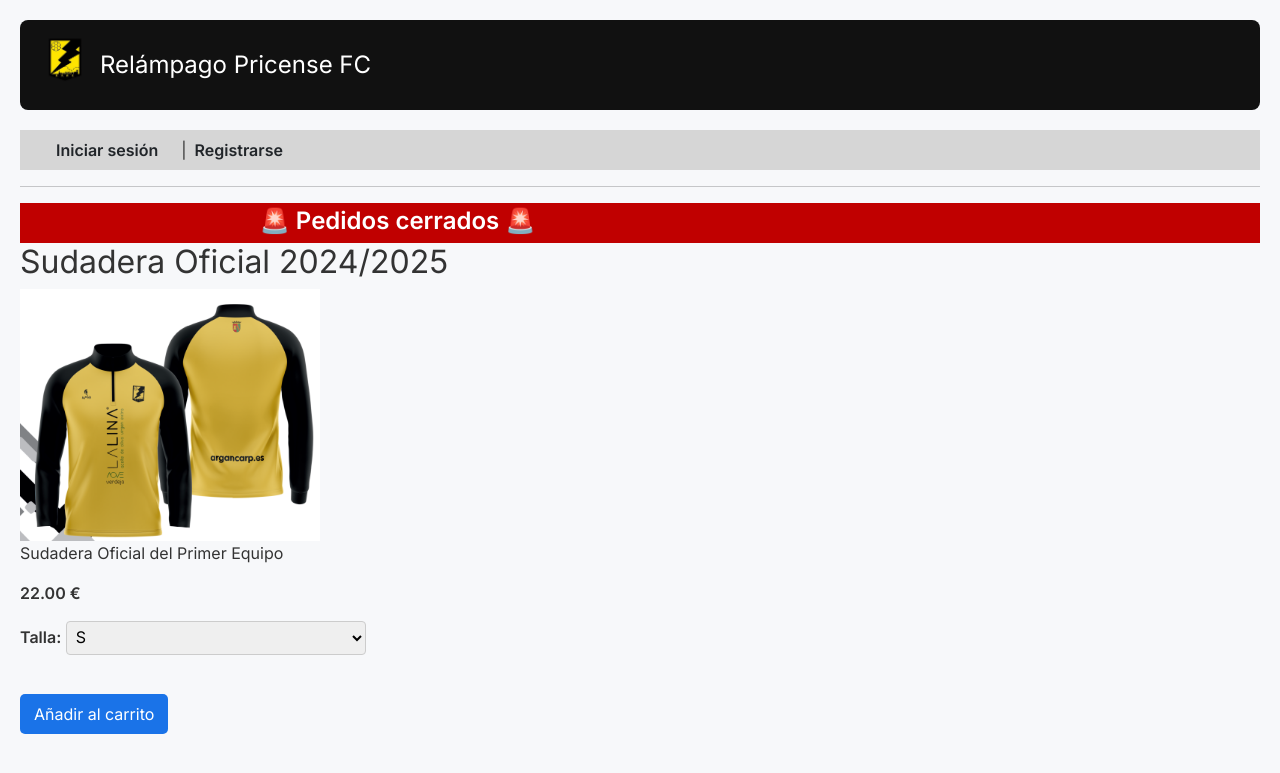
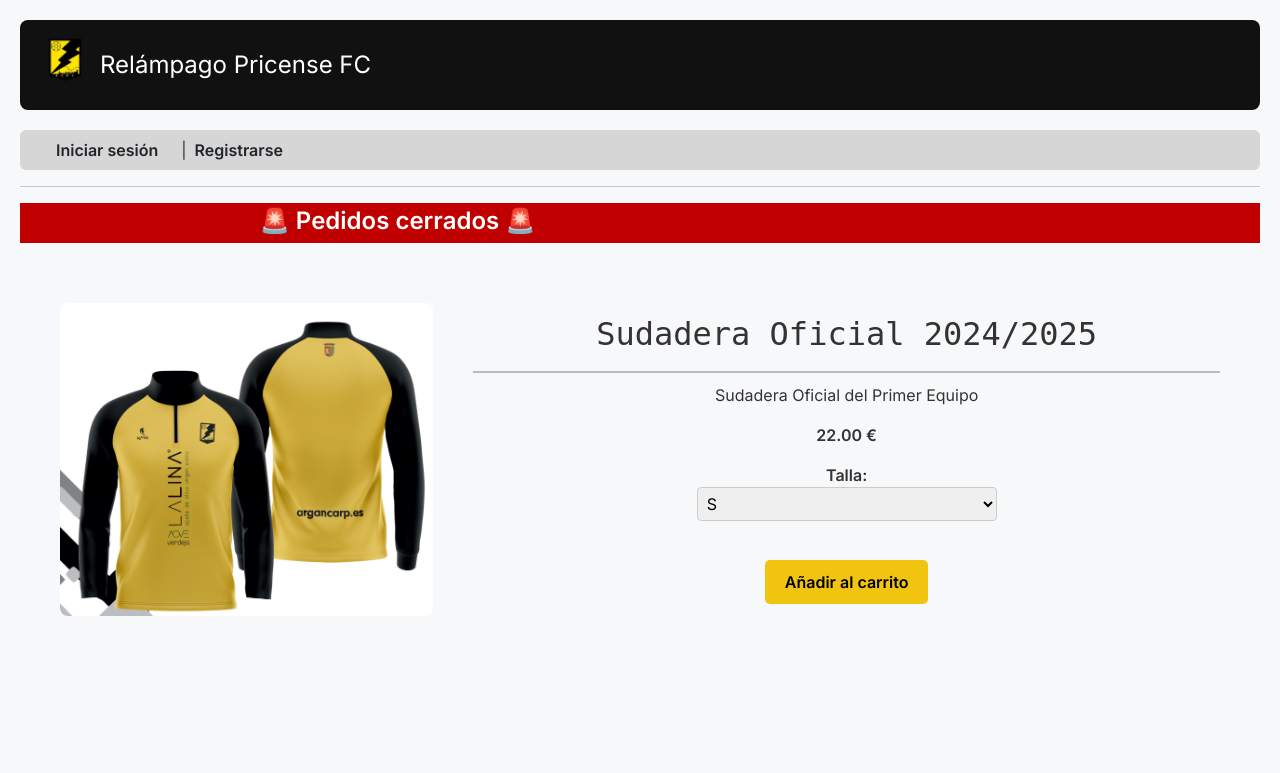
Before and after one commit to Alvarciu/WEB-Relampago-Pricense-, a Django app: page /producto/1/ in a window 1280 px wide. Shown: the top 773 px of the page. Run offline with Django 5.2, Linux system fonts and the light colour scheme; data comes from the database, SQL or seed files in the repository; both versions use the stored data as it was after the commit; some libraries are stand-ins or nearby versions.

Commit message:
vista producto

```diff
--- a/relampagoweb/templates/base.html
+++ b/relampagoweb/templates/base.html
@@ -48,7 +48,7 @@
   </header>
 
 
-  <nav class="navbar px-4 py-2 mb-0" style="background-color: #d6d6d6;">
+  <nav class="navbar px-4 py-2 mb-0" style="background-color: #d6d6d6; border-radius: 6px;">
     <div class="container-fluid d-flex justify-content-between align-items-center flex-wrap">
       {% if user.is_authenticated %}
         <div class="d-flex flex-wrap align-items-center gap-2">
--- a/relampagoweb/templates/detalle_producto.html
+++ b/relampagoweb/templates/detalle_producto.html
@@ -1,12 +1,30 @@
 {% extends "base.html" %}
 
 {% block content %}
-<h2>{{ producto.nombre }}</h2>
-<img src="{{ producto.imagen.url }}" width="300">
+<div style="display: flex; justify-content: center; padding-top: 40px;">
+  <!-- Contenedor centrado horizontalmente -->
+  <div style="display: flex; gap: 40px; max-width: 1200px; width: 100%; padding: 20px;">
+
+    <!-- Imagen a la izquierda -->
+    <div style="flex: 1; display: flex; justify-content: center; align-items: center;">
+      <img src="{{ producto.imagen.url }}" width="100%" style="max-width: 400px; height: auto; border-radius: 8px;">
+    </div>
+
+    <!-- Contenido a la derecha centrado en su zona -->
+    <div style="
+      flex: 2;
+      display: flex;
+      flex-direction: column;
+      justify-content: center;
+      align-items: center;
+      text-align: center;
+    ">
+      <h2 style="font-family: monospace">{{ producto.nombre }}</h2>
+      <hr style="width: 100%; border: 1px solid #000000; margin: 10px 0;">
       <p>{{ producto.descripcion }}</p>
       <p><strong>{{ producto.precio }} €</strong></p>
 
-<form id="form-anadir-carrito" method="post" action="{% url 'añadir_al_carrito' producto.id %}" data-tipo="{{ producto.tipo }}">
+      <form id="form-anadir-carrito" method="post" action="{% url 'añadir_al_carrito' producto.id %}" data-tipo="{{ producto.tipo }}" style="width: 100%; max-width: 300px;">
         {% csrf_token %}
         <label>Talla:</label>
         <select name="talla" required>
@@ -23,10 +41,16 @@
           <input type="number" name="numero_dorsal"><br>
         {% endif %}
 
-  <button type="submit">Añadir al carrito</button>
+        <button type="submit" style="background-color: #f1c40f; color: black; font-weight: bold; padding: 10px 20px; border: none; border-radius: 5px;">
+          Añadir al carrito
+        </button>
+
       </form>
+    </div>
+  </div>
+</div>
 
-<!-- Añade esto en tu producto_detail.html -->
+<!-- SweetAlert2 -->
 <link rel="stylesheet" href="https://cdn.jsdelivr.net/npm/sweetalert2@11/dist/sweetalert2.min.css">
 <script src="https://cdn.jsdelivr.net/npm/sweetalert2@11"></script>
 
@@ -45,7 +69,7 @@
           const numeroVacio = !numero || numero.value.trim() === "";
 
           if (nombreVacio || numeroVacio) {
-            e.preventDefault(); // Evita que se envíe el form automáticamente
+            e.preventDefault();
 
             Swal.fire({
               title: '⚠️ Camiseta sin personalizar',
@@ -63,7 +87,7 @@
         }
       });
 
-      // Mostrar confirmación tras enviar (si no cancelamos antes)
+      // Mostrar mensaje de éxito si se añadió
       const urlParams = new URLSearchParams(window.location.search);
       if (urlParams.get("añadido") === "ok") {
         Swal.fire({
```
Also changed, not shown: relampagoweb/templates/Tienda.html (+5 -4 lines), db.sqlite3. Lines whose indentation alone changed are shown as unchanged.
